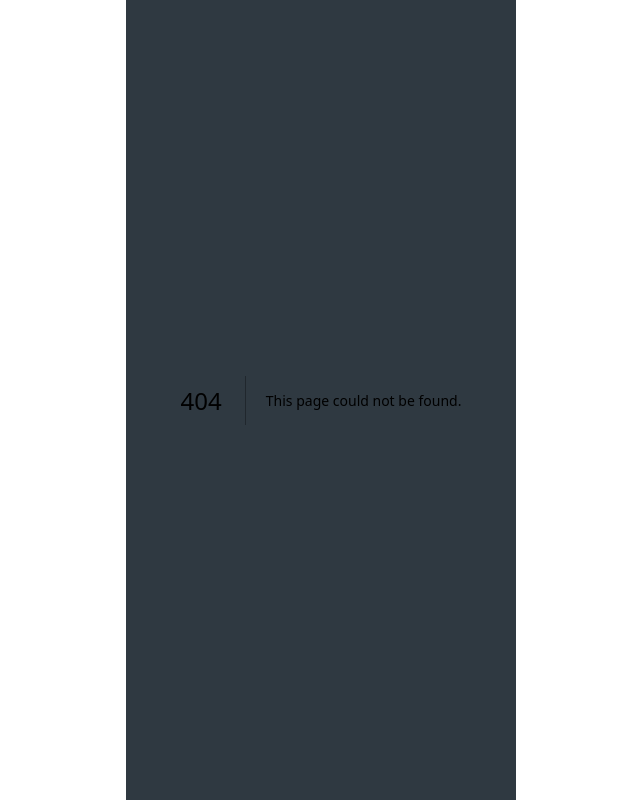
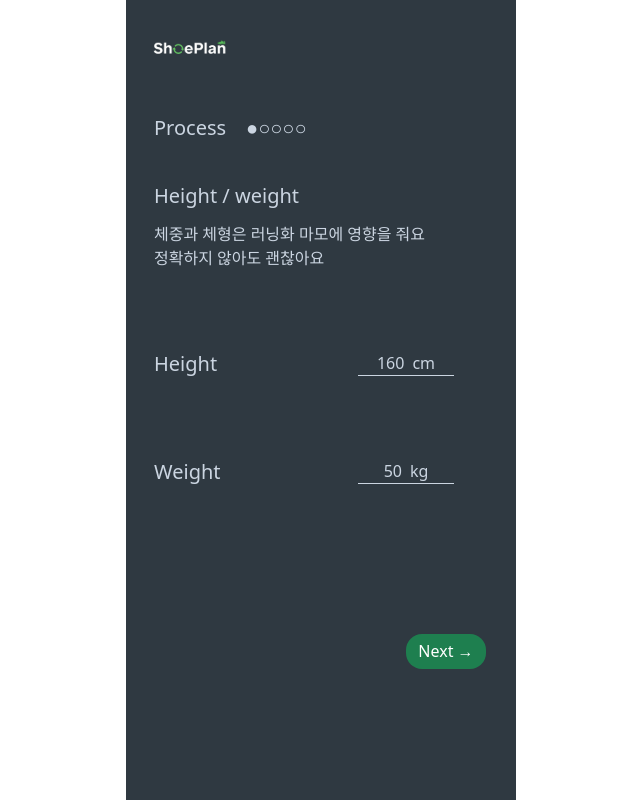
Before and after one commit to ychanwoo/ShoePlan, a Next.js app: page /steps in a window 1280 px wide. Before the commit this address had no page. Shown: the whole page, without its empty margins (319-959 px from the left). Built offline with nearby package versions, Linux system fonts and the light colour scheme.

Commit message:
ui: create steps page with 5 components

```diff
--- /dev/null
+++ b/src/app/steps/page.tsx
@@ -0,0 +1,24 @@
+"use client";
+import StepFivePage from "@/components/step-before-login/stepFive";
+import StepFourPage from "@/components/step-before-login/stepFour";
+import StepOnePage from "@/components/step-before-login/stepOne";
+import StepThreePage from "@/components/step-before-login/stepThree";
+import StepTwoPage from "@/components/step-before-login/stepTwo";
+import { useState } from "react";
+
+export default function StepsPage() {
+  const [step, setStep] = useState(1);
+
+  const next = () => setStep((s) => Math.min(s + 1, 5));
+  const prev = () => setStep((s) => Math.max(s - 1, 1));
+
+  return (
+    <>
+      {step === 1 && <StepOnePage onNext={next} onPrev={prev} />}
+      {step === 2 && <StepTwoPage onNext={next} onPrev={prev} />}
+      {step === 3 && <StepThreePage onNext={next} onPrev={prev} />}
+      {step === 4 && <StepFourPage onNext={next} onPrev={prev} />}
+      {step === 5 && <StepFivePage onNext={next} onPrev={prev} />}
+    </>
+  );
+}
```
